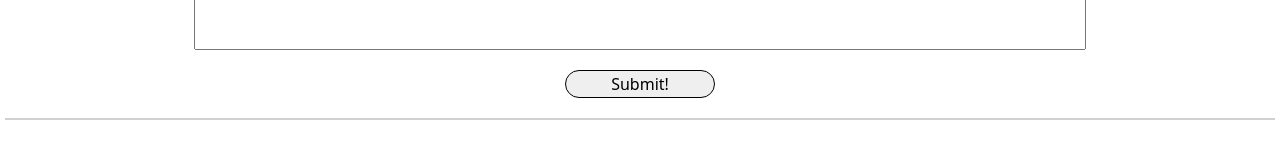
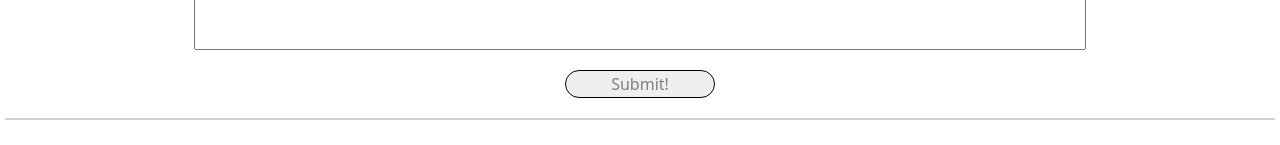
Before and after one commit to Mattmrob/r-portfolio, a React (Vite) app: page /Contact in a window 1280 px wide. In both pictures the pointer is over the button "Submit!". Shown: the part 883-1028 px from the top of the page. Built offline with nearby package versions, Linux system fonts and the light colour scheme.

Commit message:
Updated readme a bit

```diff
--- a/src/index.css
+++ b/src/index.css
@@ -676,6 +676,10 @@ border-top: solid rgb(20, 20, 20, .2) 2px;
     border-radius: 20px;
 }
 
+#submit:hover {
+    color: grey;
+}
+
 /* ------------ CONTACT ME ENDS HERE --------------- */
 
 
```
Also changed, not shown: 1 other file (tests, documents, lock files or other folders).
